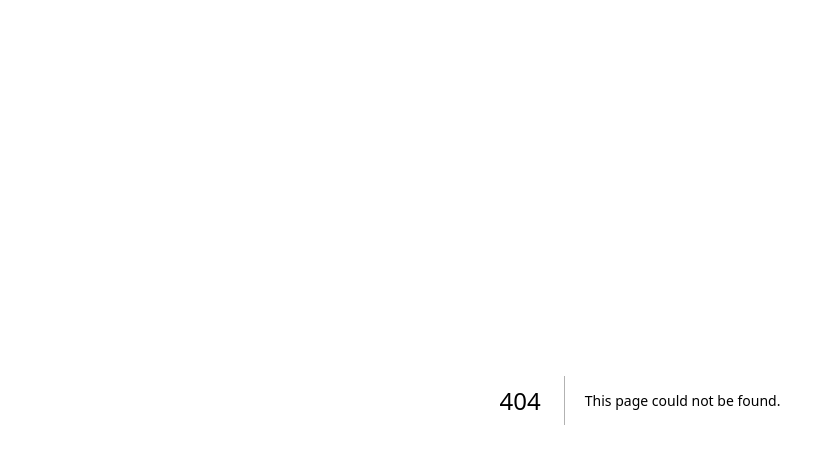
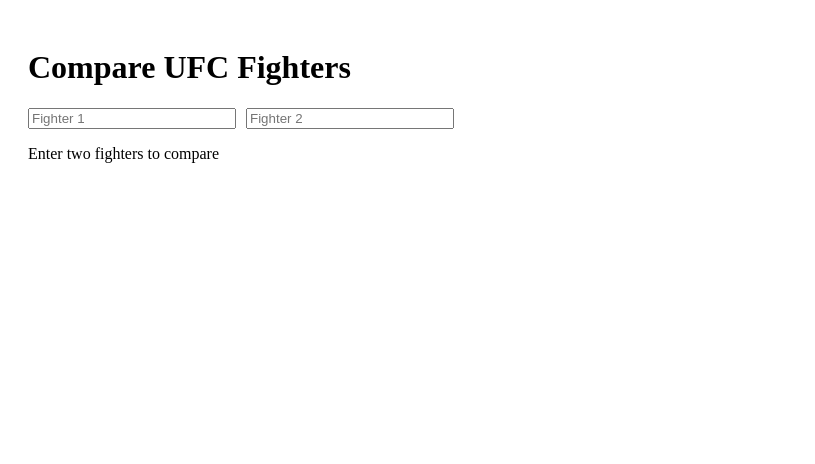
Before and after one commit to kristianfennessy/ufc-fighter-stats-app, a Next.js app: page /compare in a window 1280 px wide. Before the commit this address had no page. Shown: the top 464 px of the page, without its empty margins (0-815 px from the left). Built offline with nearby package versions, Linux system fonts and the light colour scheme.

Commit message:
Create compare.js

```diff
--- /dev/null
+++ b/pages/compare.js
@@ -0,0 +1,133 @@
+import { useState, useEffect } from 'react';
+import { useRouter } from 'next/router';
+import { Radar } from 'react-chartjs-2';
+import {
+  Chart as ChartJS,
+  RadialLinearScale,
+  PointElement,
+  LineElement,
+  Filler,
+  Tooltip,
+  Legend,
+} from 'chart.js';
+
+ChartJS.register(RadialLinearScale, PointElement, LineElement, Filler, Tooltip, Legend);
+
+const statLabels = ['Wins', 'Losses', 'Draws'];
+
+export default function Compare() {
+  const router = useRouter();
+  const { fighter1: initialFighter1 = '', fighter2: initialFighter2 = '' } = router.query;
+
+  const [fighter1, setFighter1] = useState(initialFighter1);
+  const [fighter2, setFighter2] = useState(initialFighter2);
+  const [data1, setData1] = useState(null);
+  const [data2, setData2] = useState(null);
+  const [error, setError] = useState('');
+
+  useEffect(() => {
+    if (initialFighter1) setFighter1(initialFighter1);
+    if (initialFighter2) setFighter2(initialFighter2);
+  }, [initialFighter1, initialFighter2]);
+
+  async function fetchFighter(name, setData) {
+    if (!name) return setData(null);
+    try {
+      const res = await fetch(`/api/fighter?name=${encodeURIComponent(name)}`);
+      const json = await res.json();
+      if (!res.ok) throw new Error(json.error || 'Unknown error');
+      setData(json);
+      setError('');
+    } catch (e) {
+      setData(null);
+      setError(e.message);
+    }
+  }
+
+  useEffect(() => {
+    fetchFighter(fighter1, setData1);
+  }, [fighter1]);
+
+  useEffect(() => {
+    fetchFighter(fighter2, setData2);
+  }, [fighter2]);
+
+  const chartData = {
+    labels: statLabels,
+    datasets: [
+      {
+        label: fighter1 || 'Fighter 1',
+        data: data1 ? [data1.wins || 0, data1.losses || 0, data1.draws || 0] : [],
+        backgroundColor: 'rgba(255, 99, 132, 0.4)',
+        borderColor: 'rgba(255, 99, 132, 1)',
+        borderWidth: 2,
+      },
+      {
+        label: fighter2 || 'Fighter 2',
+        data: data2 ? [data2.wins || 0, data2.losses || 0, data2.draws || 0] : [],
+        backgroundColor: 'rgba(54, 162, 235, 0.4)',
+        borderColor: 'rgba(54, 162, 235, 1)',
+        borderWidth: 2,
+      },
+    ],
+  };
+
+  return (
+    <div style={{ padding: 20 }}>
+      <h1>Compare UFC Fighters</h1>
+
+      <div style={{ marginBottom: 10 }}>
+        <input
+          placeholder="Fighter 1"
+          value={fighter1}
+          onChange={(e) => setFighter1(e.target.value)}
+          style={{ marginRight: 10, width: 200 }}
+        />
+        <input
+          placeholder="Fighter 2"
+          value={fighter2}
+          onChange={(e) => setFighter2(e.target.value)}
+          style={{ width: 200 }}
+        />
+      </div>
+
+      {error && <p style={{ color: 'red' }}>{error}</p>}
+
+      {data1 && data2 ? (
+        <div>
+          <Radar data={chartData} />
+
+          <div style={{ display: 'flex', marginTop: 20 }}>
+            <div style={{ marginRight: 50 }}>
+              <h3>{fighter1}</h3>
+              <p><b>Height:</b> {data1.height}</p>
+              <p><b>Reach:</b> {data1.reach}</p>
+              <p><b>Stance:</b> {data1.stance}</p>
+              <p><b>Weight Class:</b> {data1.weight_class}</p>
+              <p><b>Date of Birth:</b> {data1.dob}</p>
+              <p><b>Wins:</b> {data1.wins}</p>
+              <p><b>Losses:</b> {data1.losses}</p>
+              <p><b>Draws:</b> {data1.draws}</p>
+              <a href={data1.url} target="_blank" rel="noreferrer">UFCStats Profile</a>
+            </div>
+
+            <div>
+              <h3>{fighter2}</h3>
+              <p><b>Height:</b> {data2.height}</p>
+              <p><b>Reach:</b> {data2.reach}</p>
+              <p><b>Stance:</b> {data2.stance}</p>
+              <p><b>Weight Class:</b> {data2.weight_class}</p>
+              <p><b>Date of Birth:</b> {data2.dob}</p>
+              <p><b>Wins:</b> {data2.wins}</p>
+              <p><b>Losses:</b> {data2.losses}</p>
+              <p><b>Draws:</b> {data2.draws}</p>
+              <a href={data2.url} target="_blank" rel="noreferrer">UFCStats Profile</a>
+            </div>
+          </div>
+        </div>
+      ) : (
+        <p>Enter two fighters to compare</p>
+      )}
+    </div>
+  );
+}
```
